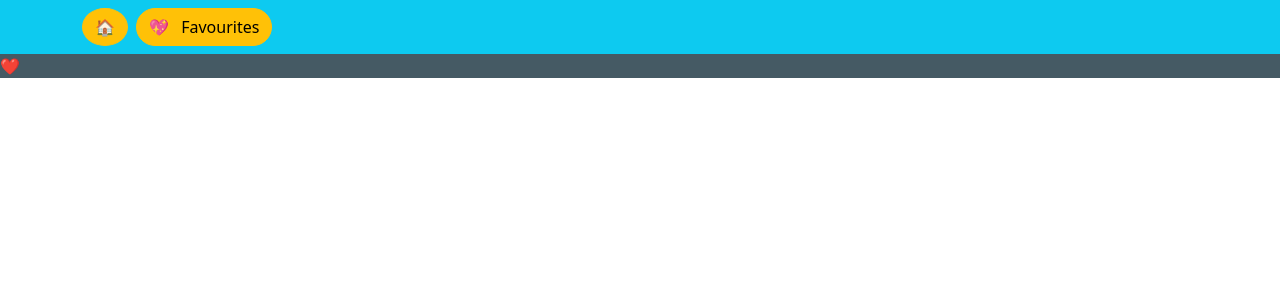
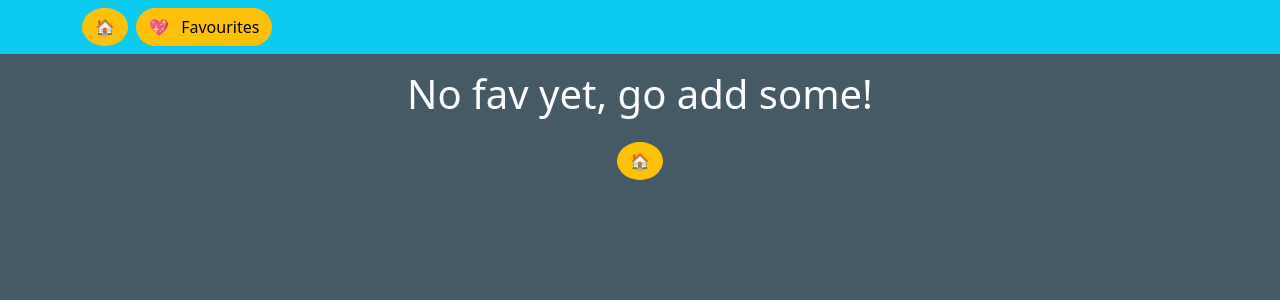
Before and after one commit to a-pyro/strive-jobs, a React (Create React App) app: page /favourites in a window 1280 px wide. Shown: the top 300 px of the page. Built offline with nearby package versions, Linux system fonts and the light colour scheme.

Commit message:
links favourite pages items to detail page

```diff
--- a/src/components/Favourites.jsx
+++ b/src/components/Favourites.jsx
@@ -1,5 +1,66 @@
-const Favourites = () => {
-  return <div>❤️</div>;
+import { Col, Container, Row, ListGroup, Button, Badge } from 'react-bootstrap';
+import { connect } from 'react-redux';
+import { removeFavourite } from 'redux/actions';
+import { useHistory } from 'react-router-dom';
+
+const mapStatetoProps = (state) => ({
+  favourites: state.favourites,
+});
+
+const Favourites = ({ favourites, removeFavourite }) => {
+  const history = useHistory();
+  const handleRemoveFav = (id) => {
+    removeFavourite(id);
+  };
+
+  return (
+    <Container className='min-vh-100 mt-3'>
+      <Row className='justify-content-center'>
+        <Col>
+          {favourites.length === 0 && (
+            <div className='text-center'>
+              <h1 className='text-center text-white'>
+                No fav yet, go add some!
+              </h1>
+              <Button
+                variant='warning'
+                onClick={() => history.push('/')}
+                className='rounded-circle mt-3'
+              >
+                {' '}
+                🏠{' '}
+              </Button>
+            </div>
+          )}
+          <ListGroup>
+            {favourites.map((fav) => (
+              <ListGroup.Item key={fav.id} className='d-flex lh-lg'>
+                <span className='me-auto'>
+                  {fav.title} - {fav.company}
+                </span>
+
+                <span
+                  onClick={() => handleRemoveFav(fav.id)}
+                  style={{ cursor: 'pointer' }}
+                  className='me-3'
+                >
+                  💔
+                </span>
+
+                <Badge
+                  onClick={() => history.push(`/details/${fav.id}`)}
+                  style={{ cursor: 'pointer' }}
+                  className='bg-secondary lh-lg'
+                >
+                  Details
+                </Badge>
+              </ListGroup.Item>
+            ))}
+          </ListGroup>
+        </Col>
+      </Row>
+    </Container>
+  );
 };
 
-export default Favourites;
+export default connect(mapStatetoProps, { removeFavourite })(Favourites);
--- a/src/components/Job.jsx
+++ b/src/components/Job.jsx
@@ -1,4 +1,4 @@
-import { Button, Col } from 'react-bootstrap';
+import { Col } from 'react-bootstrap';
 import { Link } from 'react-router-dom';
 import { format } from 'date-fns';
 import { connect } from 'react-redux';
--- a/src/components/Joblist.jsx
+++ b/src/components/Joblist.jsx
@@ -2,7 +2,7 @@ import Job from './Job';
 const Joblist = ({ jobs }) => {
   return (
     <>
-      <h1>Jobs</h1>
+      <h1 className='text-white'>Jobs</h1>
       {jobs.map((job) => (
         <Job key={job.id} {...job} job={job} />
       ))}
```
